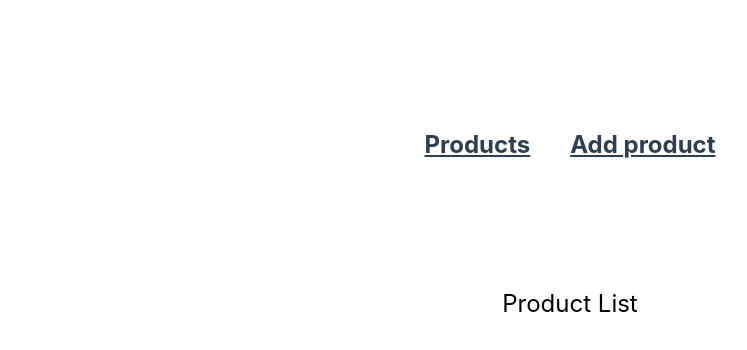
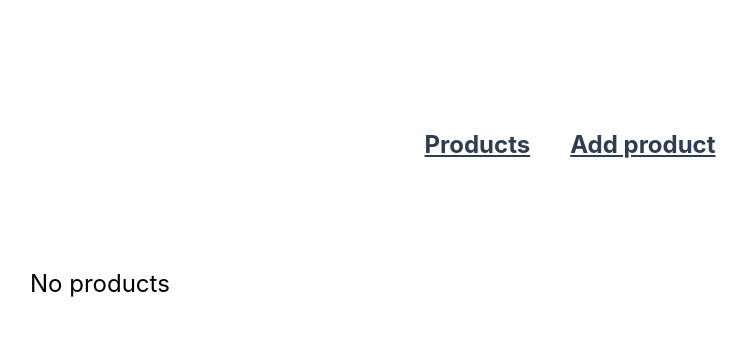
Before and after one commit to diogom93/e-commerce, a React (Create React App) app: page / in a window 1280 px wide. Shown: the top 350 px of the page, without its empty margins (70-817 px from the left). Built offline with nearby package versions, Linux system fonts and the light colour scheme.

Commit message:
Build ProductList component
List the products on the root page and update styling

```diff
--- a/src/App.css
+++ b/src/App.css
@@ -44,3 +44,29 @@ aside a {
 aside a.router-link-exact-active {
   color: #42b983;
 }
+
+.products-list {
+  display: flex;
+  padding-top: 30px;
+}
+.products-list div {
+  width: 33%;
+
+  box-sizing: border-box;
+  padding: 30px;
+  background-color: lightsalmon;
+}
+
+button {
+  padding: 30px;
+  font-size: 2rem;
+}
+
+.description,
+.price {
+  padding-top: 20px;
+}
+
+img {
+  max-width: 200px;
+}
--- a/src/App.js
+++ b/src/App.js
@@ -14,6 +14,12 @@ function App() {
         setProducts([...products, product]);
     }
 
+    const removeProduct = productIndex => {
+        const productsAux = [...products];
+        productsAux.splice(productIndex, 1);
+        setProducts(productsAux);
+    }
+
 	return (
 		<Router>
             <div>
@@ -24,7 +30,7 @@ function App() {
             </div>
 
             <main>
-                <Route exact path="/" render={() => <ProductList />} />
+                <Route exact path="/" render={() => <ProductList products={products} handleButtonClick={removeProduct} />} />
                 <Route path="/add-product" render={({history}) => <AddProduct handleSubmit={addProduct} history={history} />} />
                 <Route path="/product/:id">
                     <ProductDetail />
--- a/src/components/ProductList.js
+++ b/src/components/ProductList.js
@@ -1,7 +1,29 @@
 import React from 'react';
 
 const ProductList = props => {
-    return <div>Product List</div>
+    const handleButtonClick = (event, index) => {
+        event.preventDefault();
+
+        props.handleButtonClick(index);
+    }
+
+    return (
+        <div className="products-list">
+            {props.products.length ?
+                props.products.map((value, index) => {
+                    return (
+                        <div key={index}>
+                            <img src={value.image} alt="Product" />
+                            <h2>{value.name}</h2>
+                            <p className="description">{value.description}</p>
+                            <p className="price">{value.price}€</p>
+                            <button onClick={(event) => handleButtonClick(event, index)}><span role="img">&#9932;</span></button>
+                        </div>
+                    );
+                }) : 'No products'
+            }
+        </div>
+    );
 }
 
 export default ProductList;
```
